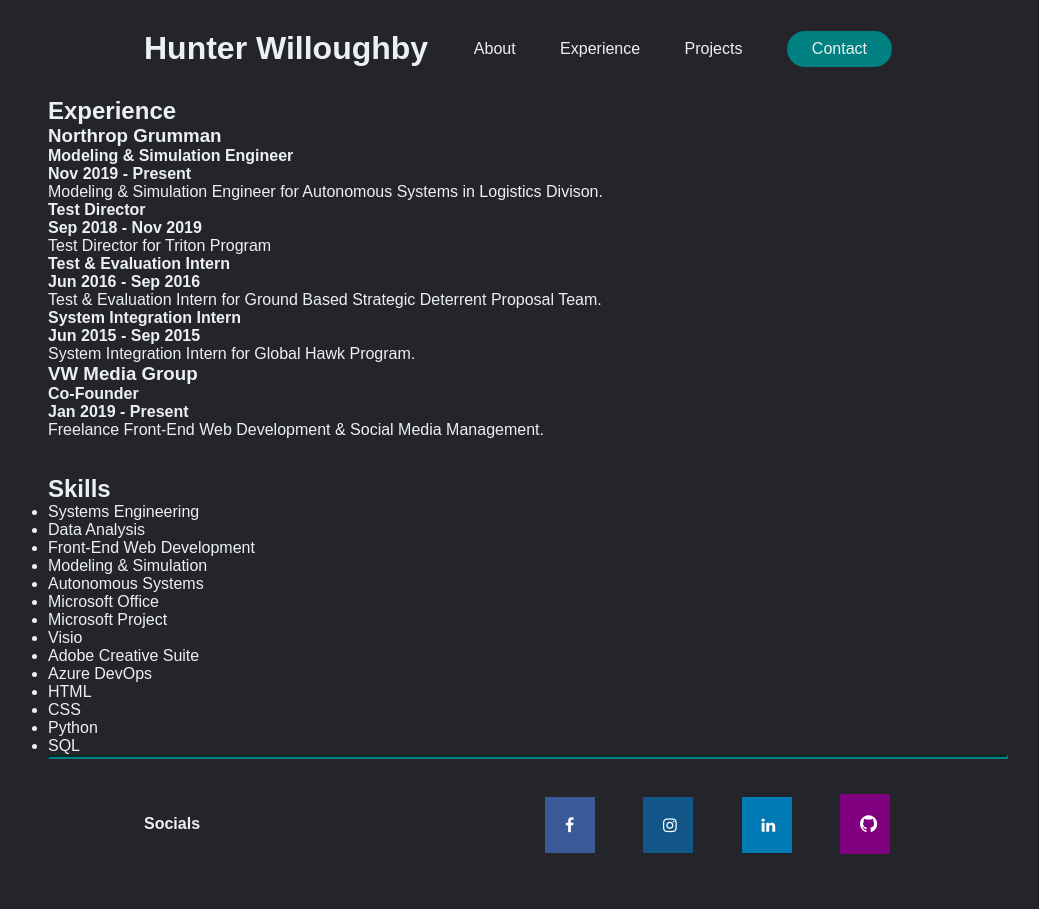
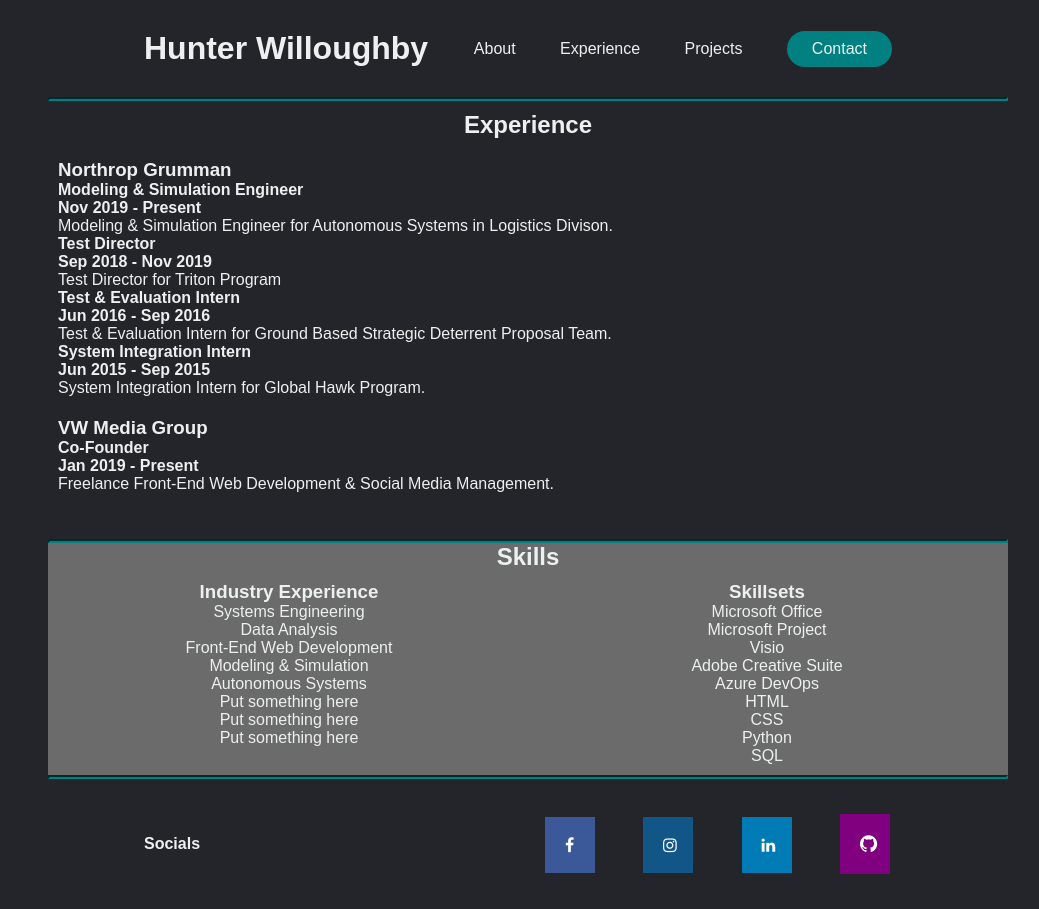
Before and after one commit to hunterw17/portfolio, a plain HTML site: page experience.html in a window 1280 px wide. Shown: the whole page, without its empty margins (112-1151 px from the left). Drawn offline with Linux system fonts and the light colour scheme.

Commit message:
experience page styling 1.0

```diff
--- a/experience.html
+++ b/experience.html
@@ -25,80 +25,96 @@
                 </ul>
         <nav>
     </header>
+    <hr>
 
     <!--Experience List-->
-        <div>
-            <h2>Experience</h2>
-            <p>
-                <h3>Northrop Grumman</h3>
-                    <h4>
+        <div class="exp">
+            <h2 class="expheader">Experience</h2>
+                <div class="ng">
+                    <h3 class="ngtext">Northrop Grumman</h3>
+                        <h4 class="ngtext">
                             Modeling & Simulation Engineer
                             <br>
                             Nov 2019 - Present
                         </h4>
-                    <p>
+                        <p class="ngtext">
                             Modeling & Simulation Engineer for Autonomous Systems in Logistics Divison.
                         </p>
-                    <h4>
+                        <h4 class="ngtext">
                             Test Director
                             <br>
                             Sep 2018 - Nov 2019
                         </h4>
-                    <p>
+                        <p class="ngtext">
                             Test Director for Triton Program
                         </p>
-                    <h4>
+                        <h4 class="ngtext">
                             Test & Evaluation Intern
                             <br>
                             Jun 2016 - Sep 2016
                         </h4>
-                    <p>
+                        <p class="ngtext">
                             Test & Evaluation Intern for Ground Based Strategic Deterrent Proposal Team.
                         </p>
-                    <h4>
+                        <h4 class="ngtext">
                             System Integration Intern
                             <br>
                             Jun 2015 - Sep 2015
                         </h4>
-                    <p>
+                        <p class="ngtext">
                             System Integration Intern for Global Hawk Program.
                         </p>
-                <h3>VW Media Group</h3>
-                    <h4>
+                </div>
+        </div>
+                <div class="vw">
+                <h3 class="vwtext">VW Media Group</h3>
+                    <h4 class="vwtext">
                         Co-Founder
                         <br>
                         Jan 2019 - Present
                     </h4>
-                    <p>
+                    <p class="vwtext">
                         Freelance Front-End Web Development & Social Media Management.
                     </p>
-            </p>
                 </div>
+
 
 <br>
 <br>
 
     <!--Skills-->
-        <div>
-            <h2>Skills</h2>
-            <p>
-                <ul>
-                    <li>Systems Engineering</li>
-                    <li>Data Analysis</li>
-                    <li>Front-End Web Development</li>
-                    <li>Modeling & Simulation</li>
-                    <li>Autonomous Systems</li>
-                    <li>Microsoft Office</li>
-                    <li>Microsoft Project</li>
-                    <li>Visio</li>
-                    <li>Adobe Creative Suite</li>
-                    <li>Azure DevOps</li>
-                    <li>HTML</li>
-                    <li>CSS</li>
-                    <li>Python</li>
-                    <li>SQL</li>
+    <hr>
+        <div class="skills">
+            <h2 class="skillsheader">Skills</h2>
+            <div class="skillsrow">
+                <div class="skills_left">
+                    <h3 class="skillstext">Industry Experience</h3>
+                        <ul class="industrylist">
+                            <li class="skillstext">Systems Engineering</li>
+                            <li class="skillstext">Data Analysis</li>
+                            <li class="skillstext">Front-End Web Development</li>
+                            <li class="skillstext">Modeling & Simulation</li>
+                            <li class="skillstext">Autonomous Systems</li>
+                            <li class="skillstext">Put something here</li>
+                            <li class="skillstext">Put something here</li>
+                            <li class="skillstext">Put something here</li>
                         </ul>
-            </p>
+                </div>
+                <div class="skills_right">
+                    <h3 class="skillstext">Skillsets</h3>
+                        <ul class="skillsetslist">
+                            <li class="skillstext">Microsoft Office</li>
+                            <li class="skillstext">Microsoft Project</li>
+                            <li class="skillstext">Visio</li>
+                            <li class="skillstext">Adobe Creative Suite</li>
+                            <li class="skillstext">Azure DevOps</li>
+                            <li class="skillstext">HTML</li>
+                            <li class="skillstext">CSS</li>
+                            <li class="skillstext">Python</li>
+                            <li class="skillstext">SQL</li>
+                        </ul>
+                </div>
+            </div>
         </div>
 
     <!--Footer Bar-->
--- a/style.css
+++ b/style.css
@@ -44,10 +44,6 @@ hr {
 
     width: 100%;
     padding: 10px 10px 10px 10px;
-}
-
-.about_bio_pic {
-    border-radius: 3pc;
 }
 
 .background {
@@ -122,7 +118,8 @@ button:hover {
     background-color: rgb(219, 0, 128);
 }
 
-.about_bio_header, .background_header, .education_header, .certificate_header {
+.about_bio_header, .background_header, .education_header,
+.certificate_header, .expheader, .skillsheader {
     text-align: center;
 }
 
@@ -218,3 +215,23 @@ button:hover {
     color: white;
     text-align: center;
   }
+
+.expheader, .ng, .vw {
+    padding: 10px;
+}
+
+.skills, .skillsheader, .skillsrow, .skills_left,
+.skills_right, .industrylist, .skillsetslist, .skillstext {
+    background-color: rgb(107, 107, 107);
+}
+
+.skillsrow {
+    column-count: 2;
+    column-span: all;
+    text-align: center;
+    padding: 10px;
+}
+
+.industrylist, .skillsetslist {
+    list-style: none;
+}
```
Also changed, not shown: contact.html (+1 -0 lines), projects.html (+1 -0 lines). Lines whose indentation alone changed are shown as unchanged.
